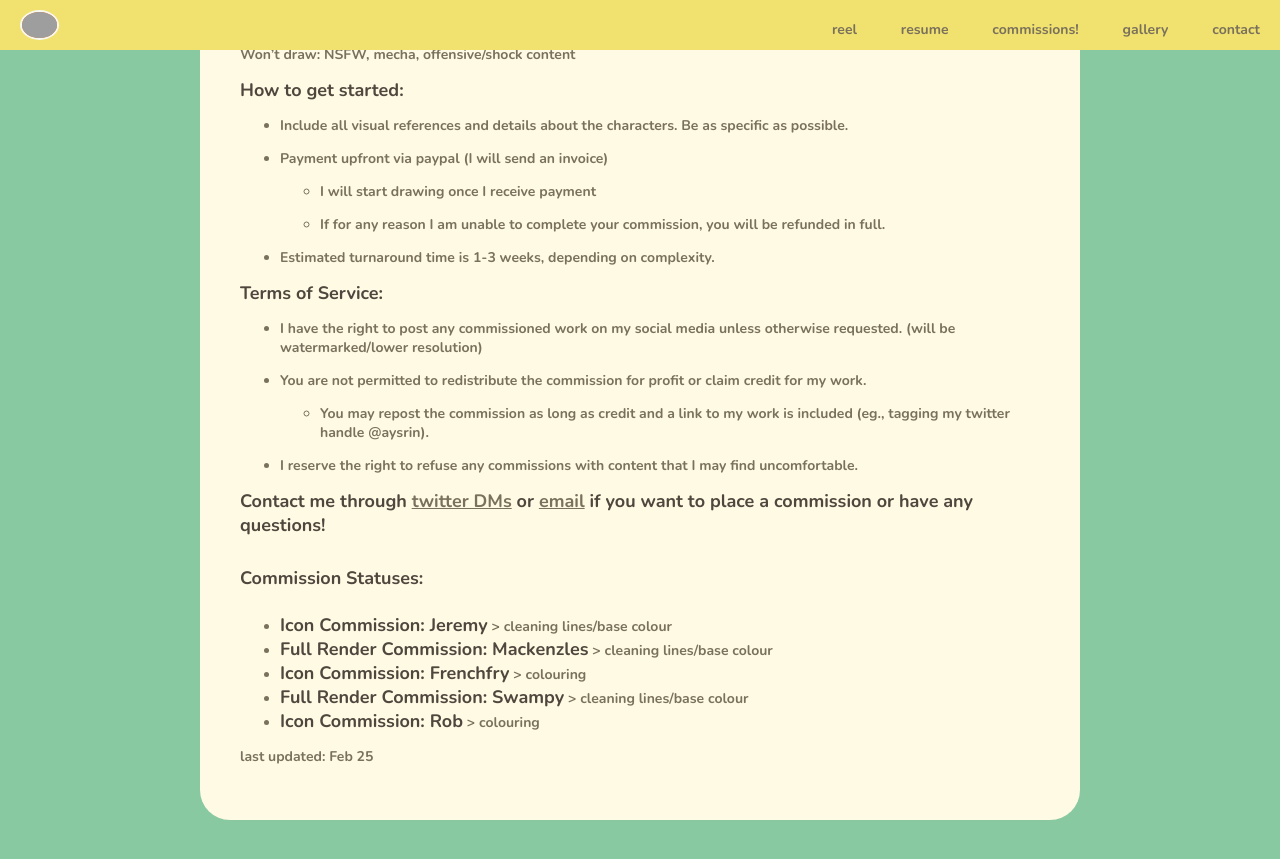
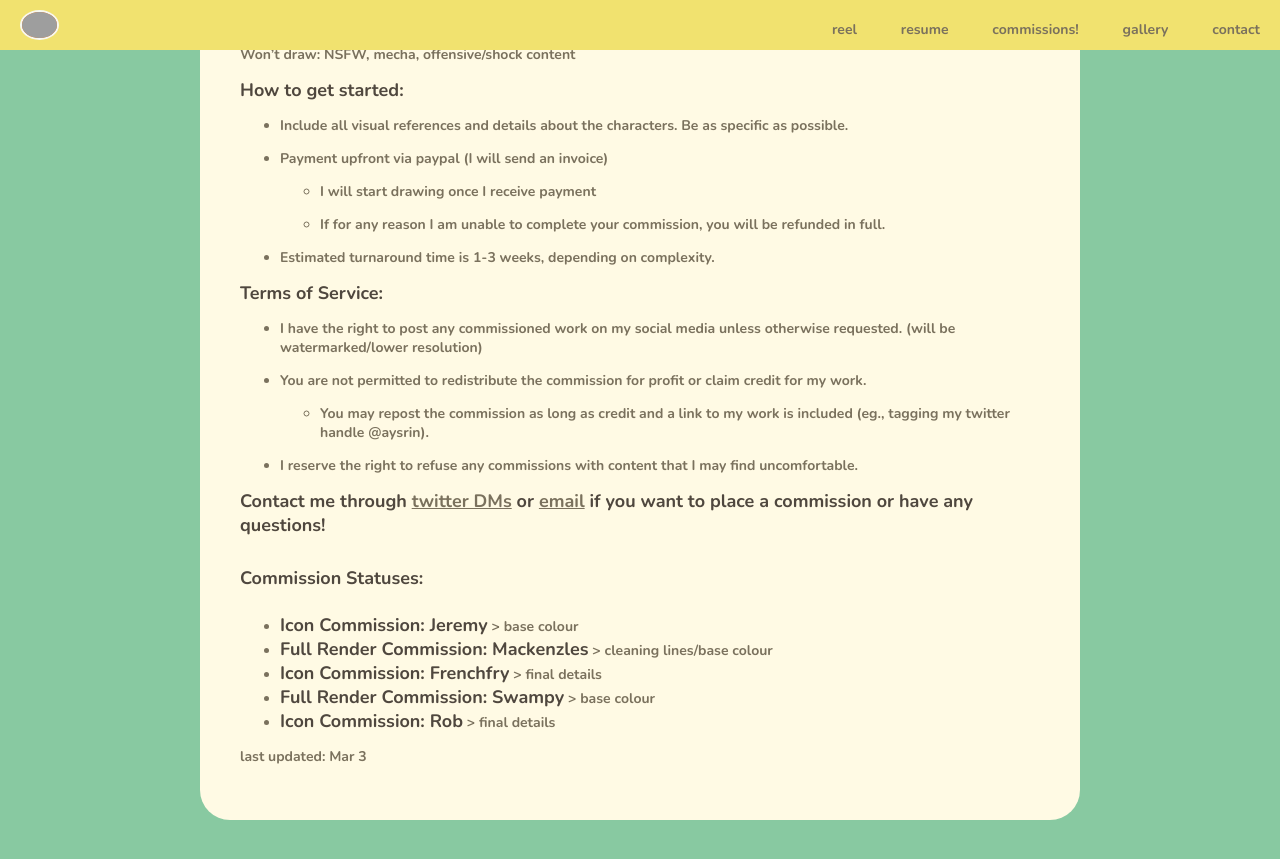
Before and after one commit to antheakwong/antheakwong.github.io, a Jekyll site: the page built from commissions/index.md, in a window 1280 px wide and 900 px high, scrolled down 2078 px. Shown: the top 859 px of the window. Built offline with Jekyll 4.4.1, drawn with Linux system fonts in a browser that asks for light colours; nearby versions of some CDN libraries; grey boxes are pictures that could not be loaded.

Commit message:
updated status

```diff
--- a/commissions/index.md
+++ b/commissions/index.md
@@ -52,10 +52,10 @@ Won’t draw: NSFW, mecha, offensive/shock content
 
 # **Commission Statuses:**
 
-- **Icon Commission: Jeremy** > cleaning lines/base colour
+- **Icon Commission: Jeremy** > base colour
 - **Full Render Commission: Mackenzles** > cleaning lines/base colour
-- **Icon Commission: Frenchfry** > colouring
-- **Full Render Commission: Swampy** > cleaning lines/base colour
-- **Icon Commission: Rob** > colouring
+- **Icon Commission: Frenchfry** > final details
+- **Full Render Commission: Swampy** > base colour
+- **Icon Commission: Rob** > final details
 
-last updated: Feb 25
+last updated: Mar 3
```
